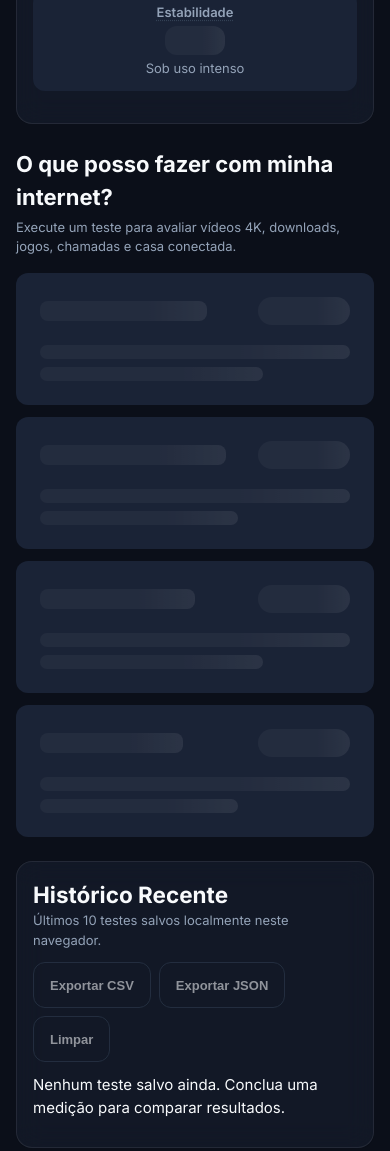
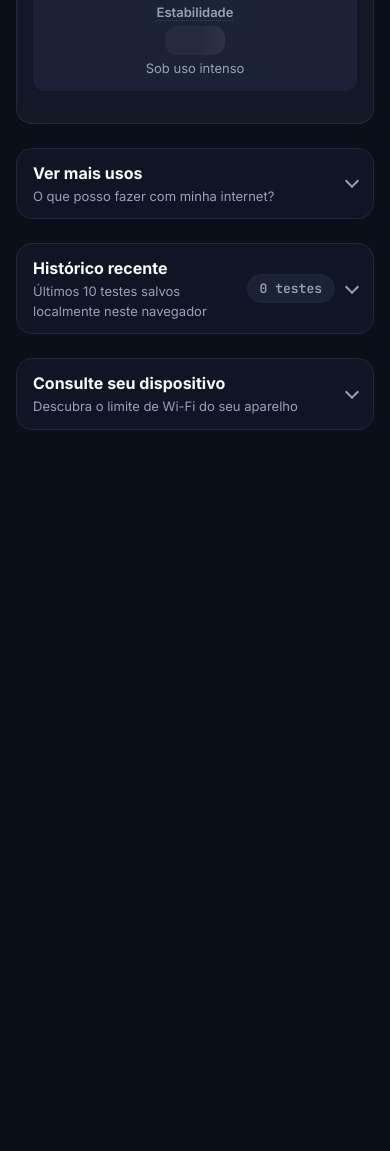
Before and after one commit to JohnKa1/testai-speedtest, a website built with Vite: page index.html in a window 390 px wide. Shown: the part 1032-2183 px from the top of the page. After the commit the page ends 1478 px from the top, so only its background shows below. Built offline with nearby package versions, Linux system fonts and the light colour scheme; files whose address does not match are found by name.

Commit message:
refactor(ui): organiza hierarquia visual em 3 niveis e recolhe blocos secundarios no Modo Simples

```diff
--- a/index.html
+++ b/index.html
@@ -250,7 +250,7 @@
           </div>
 
           <!-- VEREDITO SIMPLIFICADO PÓS-TESTE -->
-          <article class="card glass simple-verdict-card hidden" id="simpleVerdictCard">
+          <article class="card surface-level-2 simple-verdict-card hidden" id="simpleVerdictCard">
             <div class="diag-top-row">
               <div>
                 <span class="diag-badge" id="simpleVerdictBadge">RESULTADO</span>
@@ -265,7 +265,7 @@
 
           <!-- SELOS DE USO REAL E COMPARATIVO -->
           <section
-            class="card glass usage-verdict-section hidden"
+            class="card surface-level-2 usage-verdict-section hidden"
             id="usageVerdictSection"
             aria-label="Selos práticos de uso e comparativo"
           >
@@ -279,7 +279,15 @@
             <div class="comparison-delta-bar" id="comparisonDeltaBar"></div>
           </section>
 
-          <!-- CARDS INTELIGENTES: O QUE POSSO FAZER COM MINHA INTERNET? -->
+          <!-- CARDS INTELIGENTES: O QUE POSSO FAZER COM MINHA INTERNET? (NÍVEL 3 RECOLHÍVEL) -->
+          <details class="disclosure-panel" id="moreUsesDisclosure">
+            <summary class="disclosure-summary">
+              <span class="disclosure-summary-main">
+                <span class="disclosure-title">Ver mais usos</span>
+                <span class="disclosure-subtitle">O que posso fazer com minha internet?</span>
+              </span>
+            </summary>
+            <div class="disclosure-body">
               <section class="capabilities-section" aria-label="O que posso fazer com minha internet">
                 <div class="section-heading">
                   <h2>O que posso fazer com minha internet?</h2>
@@ -334,10 +342,21 @@
                   </article>
                 </div>
               </section>
+            </div>
+          </details>
 
-          <!-- HISTÓRICO RECENTE COMPARATIVO (ATÉ 10 TESTES) -->
+          <!-- HISTÓRICO RECENTE COMPARATIVO (ATÉ 10 TESTES — NÍVEL 3 RECOLHÍVEL) -->
+          <details class="disclosure-panel" id="recentHistoryDisclosure">
+            <summary class="disclosure-summary">
+              <span class="disclosure-summary-main">
+                <span class="disclosure-title">Histórico recente</span>
+                <span class="disclosure-subtitle">Últimos 10 testes salvos localmente neste navegador</span>
+              </span>
+              <span class="disclosure-badge mono" id="recentHistoryCountBadge">0 testes</span>
+            </summary>
+            <div class="disclosure-body">
               <section
-            class="card glass recent-history-section"
+                class="recent-history-section"
                 id="recentHistorySection"
                 aria-label="Histórico recente de testes"
               >
@@ -363,6 +382,8 @@
                 </p>
                 <ul class="recent-history-list" id="recentHistoryList"></ul>
               </section>
+            </div>
+          </details>
         </section>
 
         <!-- ================================================================
@@ -797,9 +818,17 @@
         </section>
 
         <!-- ================================================================
-             MÓDULO COMPARTILHADO: CONSULTE SEU DISPOSITIVO
+             MÓDULO COMPARTILHADO: CONSULTE SEU DISPOSITIVO (NÍVEL 3 RECOLHÍVEL)
         ================================================================ -->
-        <section class="card glass device-card" aria-label="Consulte seu dispositivo">
+        <details class="disclosure-panel disclosure-device" id="deviceLookupDisclosure">
+          <summary class="disclosure-summary">
+            <span class="disclosure-summary-main">
+              <span class="disclosure-title">Consulte seu dispositivo</span>
+              <span class="disclosure-subtitle">Descubra o limite de Wi-Fi do seu aparelho</span>
+            </span>
+          </summary>
+          <div class="disclosure-body">
+            <section class="device-card" aria-label="Consulte seu dispositivo">
               <div class="diag-top-row">
                 <h2>Consulte seu dispositivo</h2>
               </div>
@@ -877,6 +906,8 @@
 
               <div id="deviceResultPanel" class="device-result-panel hidden"></div>
             </section>
+          </div>
+        </details>
       </main>
     </div>
 
--- a/src/styles/simple-mode.css
+++ b/src/styles/simple-mode.css
@@ -505,11 +505,118 @@
   color: var(--text-1);
 }
 
+/* Hierarquia Visual em 3 Níveis + Divulgação Progressiva (<details>) */
+.surface-level-2 {
+  background: var(--surface-1);
+  border: 1px solid var(--line-strong);
+  -webkit-backdrop-filter: none;
+  backdrop-filter: none;
+}
+
+.disclosure-panel {
+  background: var(--bg-1);
+  border: 1px solid var(--line);
+  border-radius: var(--r-card);
+  overflow: hidden;
+  transition: border-color var(--dur-fast) var(--ease-noc);
+}
+
+.disclosure-panel[open] {
+  border-color: var(--line-strong);
+}
+
+.disclosure-summary {
+  list-style: none;
+  cursor: pointer;
+  min-height: 52px;
+  padding: var(--sp-3) clamp(var(--sp-4), 2.2vw, var(--sp-5));
+  display: flex;
+  align-items: center;
+  justify-content: space-between;
+  gap: var(--sp-3);
+  user-select: none;
+  touch-action: manipulation;
+  transition: background-color var(--dur-fast) var(--ease-noc);
+}
+
+.disclosure-summary::-webkit-details-marker,
+.disclosure-summary::marker {
+  display: none;
+  content: '';
+}
+
+.disclosure-summary:hover {
+  background: var(--surface-1);
+}
+
+.disclosure-summary:focus-visible {
+  outline: 2px solid var(--info);
+  outline-offset: -2px;
+}
+
+.disclosure-summary::after {
+  content: '';
+  width: 10px;
+  height: 10px;
+  flex-shrink: 0;
+  border-right: 2px solid var(--text-2);
+  border-bottom: 2px solid var(--text-2);
+  transform: translateY(-2px) rotate(45deg);
+  transition:
+    transform var(--dur-fast) var(--ease-noc),
+    border-color var(--dur-fast) var(--ease-noc);
+}
+
+.disclosure-panel[open] > .disclosure-summary::after {
+  transform: translateY(2px) rotate(225deg);
+  border-color: var(--text-1);
+}
+
+.disclosure-summary-main {
+  display: flex;
+  flex-direction: column;
+  gap: 2px;
+  min-width: 0;
+  margin-right: auto;
+}
+
+.disclosure-title {
+  font-size: 1rem;
+  font-weight: 700;
+  color: var(--text-1);
+}
+
+.disclosure-subtitle {
+  font-size: var(--fs-label);
+  color: var(--text-2);
+}
+
+.disclosure-badge {
+  font-size: var(--fs-label);
+  font-weight: 600;
+  color: var(--text-2);
+  background: var(--surface-2);
+  border: 1px solid var(--line);
+  border-radius: var(--r-pill);
+  padding: var(--sp-1) var(--sp-3);
+  white-space: nowrap;
+}
+
+.disclosure-body {
+  padding: var(--sp-4) clamp(var(--sp-4), 2.2vw, var(--sp-5)) clamp(var(--sp-4), 2.2vw, var(--sp-5));
+  border-top: 1px solid var(--line);
+  background: var(--surface-1);
+}
+
 /* Modo Widget compacto para incorporação em iframe (?embed=1) */
 body.is-embed .topbar,
 body.is-embed footer,
 body.is-embed .mode-switcher,
 body.is-embed #advancedExperience,
+body.is-embed .disclosure-panel,
+body.is-embed #moreUsesDisclosure,
+body.is-embed #recentHistoryDisclosure,
+body.is-embed #deviceLookupDisclosure,
 body.is-embed .capabilities-section,
 body.is-embed #recentHistorySection,
 body.is-embed .device-card,
--- a/src/ui/insights-view.js
+++ b/src/ui/insights-view.js
@@ -140,6 +140,7 @@ export function resetUsageVerdictsUI() {
 export function renderRecentHistoryPanel(entries) {
   const listEl = document.getElementById('recentHistoryList');
   const emptyEl = document.getElementById('recentHistoryEmpty');
+  const countBadgeEl = document.getElementById('recentHistoryCountBadge');
   const csvBtn = /** @type {HTMLButtonElement | null} */ (
     document.getElementById('recentExportCsvBtn')
   );
@@ -153,6 +154,9 @@ export function renderRecentHistoryPanel(entries) {
   const list = Array.isArray(entries) ? entries.slice(0, 10) : [];
   const hasItems = list.length > 0;
 
+  if (countBadgeEl) {
+    countBadgeEl.textContent = list.length === 1 ? '1 teste' : `${list.length} testes`;
+  }
   if (csvBtn) csvBtn.disabled = !hasItems;
   if (jsonBtn) jsonBtn.disabled = !hasItems;
   if (clearBtn) clearBtn.disabled = !hasItems;
```
Also changed, not shown: tests/simple-hierarchy.test.js (added, +228 -0 lines). Lines whose indentation alone changed are shown as unchanged.
